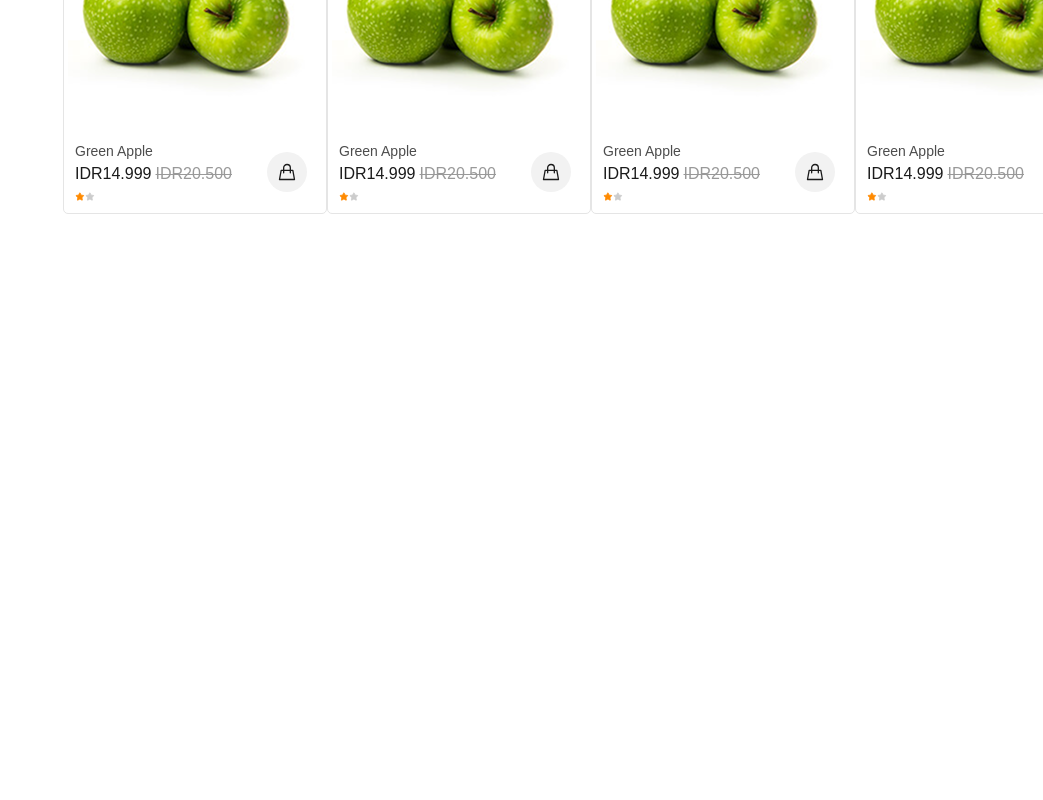
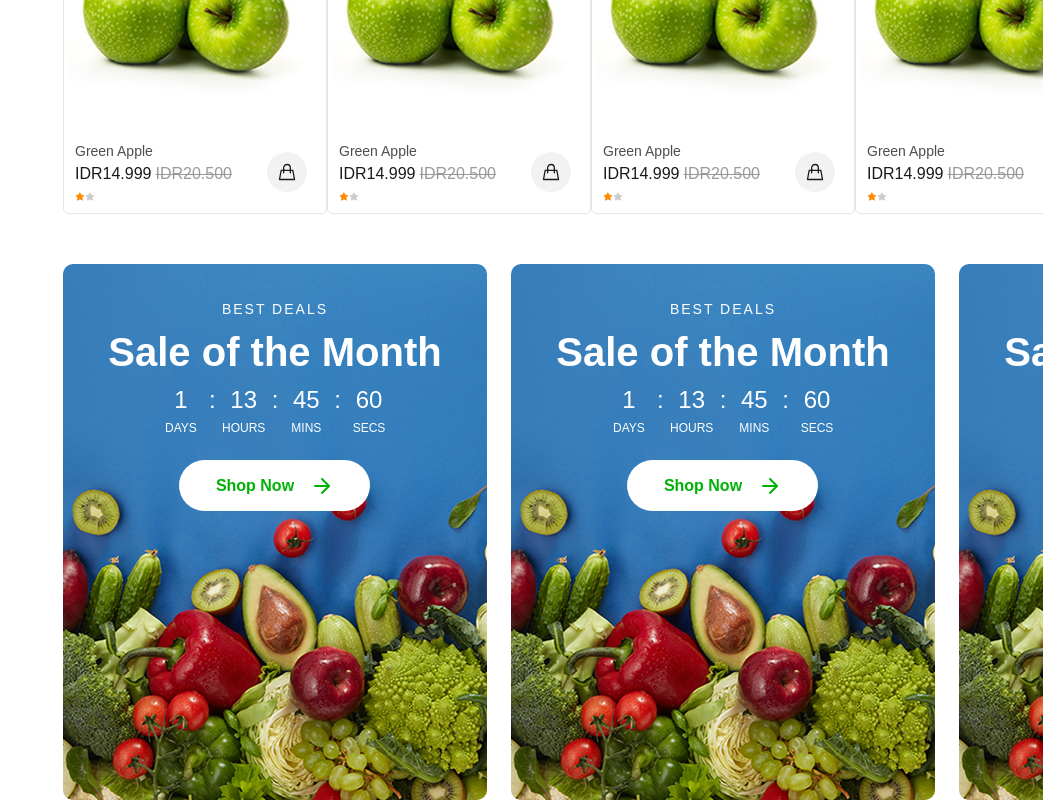
Before and after one commit to GhulamAH04/OnlineGroceryWebApp, a Next.js app in the folder frontend/: page / in a window 1280 px wide. Shown: the part 2105-2905 px from the top of the page, without its empty margins (237-1280 px from the left). Before the commit the page ends 2319 px from the top, so only its background shows below. Built offline with nearby package versions, Linux system fonts and the light colour scheme.

Commit message:
bannar 2 done

```diff
--- a/frontend/src/app/page.tsx
+++ b/frontend/src/app/page.tsx
@@ -1,4 +1,5 @@
 import Bannar from "@/components/bannar";
+import Bannar2 from "@/components/bannar2";
 import Featured from "@/components/featured";
 import Navbar from "@/components/navigation";
 import PopularCategories from "@/components/popular-categories";
@@ -13,6 +14,7 @@ export default function Homepage() {
         <Featured/>
         <PopularCategories/>
         <PopularProducts/>
+        <Bannar2/>
       </div>
     </>
   );
--- a/frontend/src/components/bannar/big-bannar.tsx
+++ b/frontend/src/components/bannar/big-bannar.tsx
@@ -1,4 +1,4 @@
-import { ArrowRight } from "lucide-react";
+import Button1 from "../button1";
 
 export default function BigBannar() {
   return (
@@ -25,9 +25,7 @@ export default function BigBannar() {
             <p className="text-sm">Free shipping on all your order.</p>
           </div>
         </div>
-        <button className="w-[191px] h-[51px] bg-white rounded-4xl text-[16px] font-bold flex justify-center items-center gap-4 text-[#00B207]">
-          Shop Now <ArrowRight />
-        </button>
+        <Button1/>
       </div>
     </>
   );
--- /dev/null
+++ b/frontend/src/components/bannar2/index.tsx
@@ -0,0 +1,11 @@
+import MediumBannar from "./medium-bannar";
+
+export default function Bannar2() {
+    return (
+        <div className="w-[1320px] h-[536px] flex gap-6 mt-[60px]">
+            <MediumBannar/>
+            <MediumBannar/>
+            <MediumBannar/>
+        </div>
+    )
+}
--- /dev/null
+++ b/frontend/src/components/bannar2/medium-bannar.tsx
@@ -0,0 +1,33 @@
+import Button1 from "../button1";
+import Timer from "./timer";
+
+export default function MediumBannar() {
+  return (
+    <div className="w-[424px] h-[536px] rounded-[10px] flex flex-col items-center gap-3">
+      {/* eslint-disable-next-line */}
+      <img
+        className="w-[424px] h-[536px] rounded-[10px] absolute"
+        src="/bannar2/vegies.jpg"
+        alt="vegies"
+      />
+      <div className="relative top-[35px] flex flex-col items-center">
+        <p className="text-[#FFFFFF] text-[14px] tracking-[2px] font-medium ">
+          BEST DEALS
+        </p>
+        <p className="text-[#FFFFFF] text-[40px]/10 text-center font-semibold my-3">
+          Sale of the Month
+        </p>
+        <div className="w-[290px] h-[52px] mb-6 flex justify-center">
+          <Timer number={1} time="DAYS" />
+          <p className="text-2xl text-[#FFFFFF]">:</p>
+          <Timer number={13} time="HOURS" />
+          <p className="text-2xl text-[#FFFFFF]">:</p>
+          <Timer number={45} time="MINS"/>
+          <p className="text-2xl text-[#FFFFFF]">:</p>
+          <Timer number={60} time="SECS" />
+        </div>
+        <Button1 />
+      </div>
+    </div>
+  );
+}
--- /dev/null
+++ b/frontend/src/components/bannar2/timer.tsx
@@ -0,0 +1,12 @@
+interface props {
+    number: number;
+    time: string;
+}
+export default function Timer({number, time}:props) {
+    return (
+      <div className="w-[56px] h-[52px]">
+        <p className="W-[56px] h-[36px] text-2xl text-center text-[#FFFFFF]">{number}</p>
+        <p className="text-xs text-center text-[#FFFFFF]">{time}</p>
+      </div>
+    );
+}
--- /dev/null
+++ b/frontend/src/components/button1.tsx
@@ -0,0 +1,9 @@
+import { ArrowRight } from "lucide-react";
+
+export default function Button1() {
+    return (
+      <button className="w-[191px] h-[51px] bg-white rounded-4xl text-[16px] font-bold flex justify-center items-center gap-4 text-[#00B207]">
+        Shop Now <ArrowRight />
+      </button>
+    );
+}
--- a/frontend/src/components/popular-products/index.tsx
+++ b/frontend/src/components/popular-products/index.tsx
@@ -46,7 +46,7 @@ export default function Populartitles() {
   ];
 
   return (
-    <div className="w-[1320px] h-[520px] mt-[60px]">
+    <div className="w-[1320px] h-[714px] mt-[60px]">
       <div className="w-[1320px] h-[38px] flex items-center justify-between">
         <h1 className="text-[32px] font-semibold">Popular Products</h1>
         <button className="w-[118px] h-[19px] text-[#00B207] text-[16px] font-semibold flex justify-center gap-1">
```
Also changed, not shown: frontend/public/bannar2/vegies.jpg (added).
